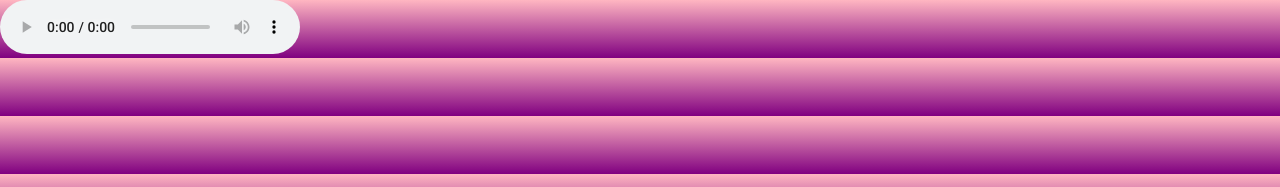
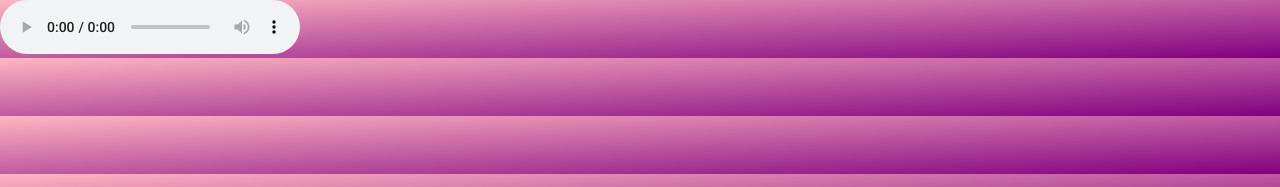
Before and after one commit to Phil0Dendron/johanna, a plain HTML site: page index.html in a window 1280 px wide. Shown: the top 187 px of the page. Drawn offline with Linux system fonts and the light colour scheme.

Commit message:
Update styles.css

```diff
--- a/styles.css
+++ b/styles.css
@@ -1,7 +1,7 @@
 body{
     margin: 0;
     font-family: 'Roboto', sans-serif;
-    background-image: linear-gradient( lightpink,purple);
+    background-image: linear-gradient(to bottom right, lightpink,purple);
 }
 
 h1 {
```
